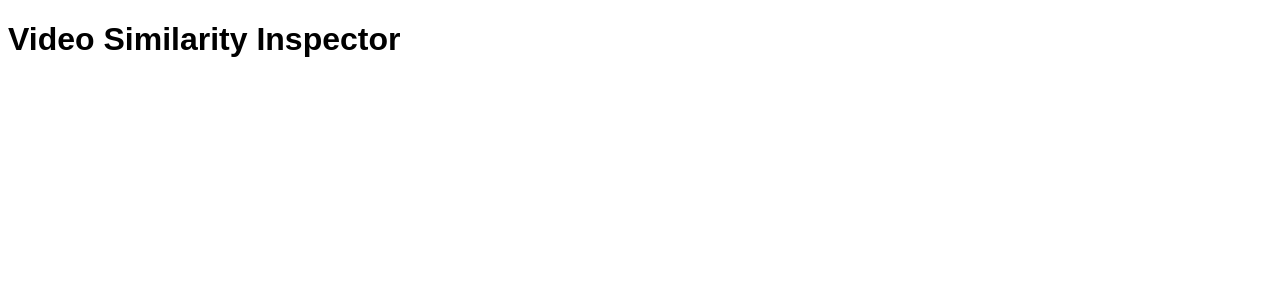
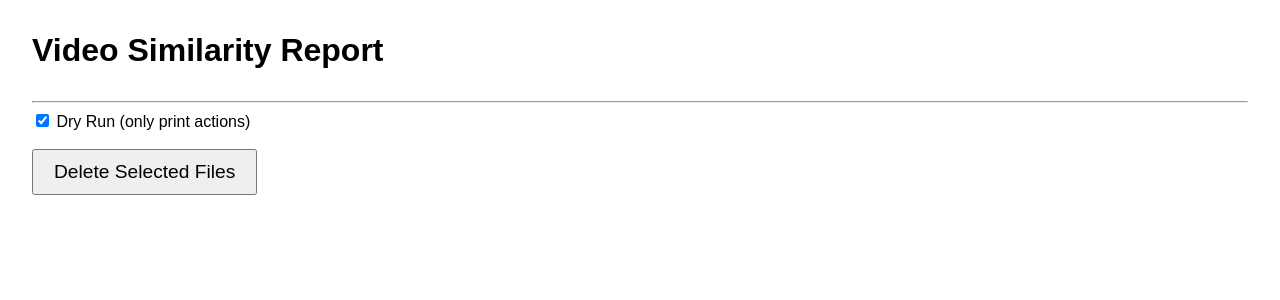
Before and after one commit to mostlyuseful/video-similarity, a FastAPI app: page / in a window 1280 px wide. Shown: the top 300 px of the page. Run offline with FastAPI, Linux system fonts and the light colour scheme.

Commit message:
feat: update thumbnail generation and enhance delete functionality in video similarity inspector

```diff
--- a/src/video_similarity/inspection.py
+++ b/src/video_similarity/inspection.py
@@ -19,12 +19,13 @@ import json
 import os
 import random
 import threading
+from concurrent.futures import ThreadPoolExecutor
 from pathlib import Path
 
 import cv2
 import numpy as np
 import typer
-from fastapi import FastAPI, Form, Request
+from fastapi import FastAPI, Request
 from fastapi.responses import FileResponse, HTMLResponse, RedirectResponse
 from fastapi.templating import Jinja2Templates
 from tqdm import tqdm
@@ -95,8 +96,8 @@ def generate_thumbnail(video_path: Path, video_id: str, thumb_index: int):
             cap.release()
             return None
 
-        # Generate all 23 thumbnails (0-2 for summary, 3-22 for detail)
-        for i in range(23):
+        # Generate all 13 thumbnails (0-2 for summary, 3-12 for detail)
+        for i in range(13):
             current_thumb_path = thumb_dir / f"{i}.jpg"
             if current_thumb_path.exists():
                 continue
@@ -108,23 +109,25 @@ def generate_thumbnail(video_path: Path, video_id: str, thumb_index: int):
                     frame_pos = int(frame_count * 0.5)  # Middle
                 else:
                     frame_pos = int(frame_count * 0.9)  # Near end
-            else:  # For the detail view, 20 thumbnails
-                frame_pos = int(frame_count * ((i - 3) / 19.0))
+            else:  # For the detail view, 10 thumbnails
+                frame_pos = int(frame_count * ((i - 3) / 9.0))
 
             cap.set(cv2.CAP_PROP_POS_FRAMES, frame_pos)
             ret, frame = cap.read()
 
+            thumbnail_width, thumbnail_height = (320, 180) # 16:9 aspect ratio
+
             if ret:
                 # First, resize the frame to a thumbnail size, keeping aspect ratio:
-                # Resize frame to fit within 128x128, keeping aspect ratio
+                # Resize frame to fit within thumbnail_size, keeping aspect ratio
                 h, w = frame.shape[:2]
-                scale = min(128 / w, 128 / h)
+                scale = min(thumbnail_width / w, thumbnail_height / h)
                 new_w, new_h = int(w * scale), int(h * scale)
                 resized = cv2.resize(frame, (new_w, new_h), interpolation=cv2.INTER_AREA)
-                # Place resized image on a 128x128 black canvas, centered
-                thumb = 255 * np.ones((128, 128, 3), dtype=np.uint8)
-                y_off = (128 - new_h) // 2
-                x_off = (128 - new_w) // 2
+                # Place resized image on a thumbnail canvas, centered
+                thumb = 255 * np.ones((thumbnail_height, thumbnail_width, 3), dtype=np.uint8)
+                y_off = (thumbnail_height - new_h) // 2
+                x_off = (thumbnail_width - new_w) // 2
                 thumb[y_off:y_off+new_h, x_off:x_off+new_w] = resized
                 # Then, convert the frame to JPEG format and save it:
                 cv2.imwrite(str(current_thumb_path), thumb)
@@ -138,24 +141,8 @@ def generate_thumbnail(video_path: Path, video_id: str, thumb_index: int):
 @app.get("/", response_class=HTMLResponse)
 async def read_root(request: Request):
     return templates.TemplateResponse(
-        "index.html.j2", {"request": request, "report": report_data}
-    )
-
-
-@app.get("/group/{group_index}", response_class=HTMLResponse)
-async def read_group(request: Request, group_index: int):
-    if 0 <= group_index < len(report_data):
-        group_details = report_data[group_index]
-    else:
-        group_details = None
-    return templates.TemplateResponse(
         "index.html.j2",
-        {
-            "request": request,
-            "report": report_data,
-            "group_details": group_details,
-            "group_index": group_index,
-        },
+        {"request": request, "report": report_data, "enumerate": enumerate},
     )
 
 
@@ -176,30 +163,52 @@ async def get_thumbnail(video_id: str, thumb_index: int):
 
 
 @app.post("/delete")
-async def delete_videos(
-    group_index: int = Form(...),
-    keep: str = Form(...),
-    dry_run: bool = Form(False),
-):
-    group = report_data[group_index]
+async def delete_videos(request: Request):
+    form_data = await request.form()
+    dry_run = "dry_run" in form_data
+
+    paths_to_delete_from_form = {key for key in form_data if key != "dry_run"}
     files_to_delete = []
-    for video in group:
-        if video["path"] != keep:
-            files_to_delete.append(Path(video["path"]))
+
+    for group in report_data:
+        group_paths = {video["path"] for video in group}
+        deletions_in_group = group_paths.intersection(paths_to_delete_from_form)
+
+        if not deletions_in_group:
+            continue
+
+        if len(deletions_in_group) == len(group_paths):
+            print(
+                "WARNING: All videos in a group were selected for deletion. "
+                "No action will be taken for this group:"
+            )
+            for path in sorted(list(group_paths)):
+                print(f"  - {path}")
+            continue
+
+        for path_str in deletions_in_group:
+            files_to_delete.append(Path(path_str))
 
     if dry_run:
         print("--- DRY RUN ---")
-        print(f"Keeping: {keep}")
-        for f in files_to_delete:
-            print(f"Would delete: {f}")
+        if files_to_delete:
+            print("Keeping all other files. Would delete:")
+            for f in files_to_delete:
+                print(f"  - {f}")
+        else:
+            print("No files marked for deletion.")
         print("-----------------")
     else:
-        for f in files_to_delete:
-            try:
-                print(f"Deleting: {f}")
-                f.unlink()
-            except OSError as e:
-                print(f"Error deleting {f}: {e}")
+        if files_to_delete:
+            print("Deleting files:")
+            for f in files_to_delete:
+                try:
+                    print(f"  - Deleting: {f}")
+                    f.unlink()
+                except OSError as e:
+                    print(f"    Error deleting {f}: {e}")
+        else:
+            print("No files marked for deletion.")
 
     # In a real app, you might want to remove the group from the report
     # and save the report back to disk. For this example, we just redirect.
@@ -222,14 +231,28 @@ def main(
         with report.open("r") as f:
             raw_data = json.load(f)
             for group in tqdm(raw_data, desc="Processing groups"):
+                if len(report_data) >= 10:
+                    typer.echo("Maximum number of groups reached (10). Stopping processing.", err=True)
+                    break
                 processed_group = []
-                for video_info in tqdm(group, desc="Computing video hashes", leave=False):
-                    path = Path(video_info["path"])
-                    if path.exists():
-                        video_id = get_video_id(path)
+                # Process videos in the group using a thread pool
+                with ThreadPoolExecutor(max_workers=10) as executor:
+                    # Create a list of futures for video processing
+                    futures = []
+                    for video_info in group:
+                        path = Path(video_info["path"])
+                        if path.exists():
+                            # Submit the get_video_id task to the thread pool
+                            future = executor.submit(get_video_id, path)
+                            futures.append((future, video_info))
+
+                    # Process completed futures with progress bar
+                    for future, video_info in tqdm(futures, desc="Computing video hashes", leave=False):
+                        video_id = future.result()
                         video_info["id"] = video_id
                         video_map[video_id] = video_info
                         processed_group.append(video_info)
+
                 if processed_group:
                     report_data.append(processed_group)
     else:
--- a/src/video_similarity/templates/index.html.j2
+++ b/src/video_similarity/templates/index.html.j2
@@ -2,55 +2,52 @@
 <html lang="en">
 <head>
     <meta charset="UTF-8">
-    <meta name="viewport" content="width=device-width, initial-scale=1.0">
     <title>Video Similarity Inspector</title>
     <style>
-        body { font-family: sans-serif; }
-        .group { border: 1px solid #ccc; padding: 10px; margin-bottom: 10px; }
-        .video-row { display: flex; align-items: center; margin-bottom: 5px; }
-        .thumbnails { display: flex; flex-wrap: wrap; }
-        .thumbnail { max-width: 200px; margin-right: 5px; }
+        body { font-family: sans-serif; margin: 2em; }
+        .group { border: 1px solid #ccc; padding: 1em; margin-bottom: 1em; border-radius: 5px; }
+        .video-row { display: flex; align-items: center; margin-bottom: 10px; }
+        .thumbnails { display: flex; flex-wrap: nowrap; overflow-x: auto; }
+        .thumbnail { width: 128px; height: 128px; margin-right: 5px; }
+        .video-info { margin-left: 1em; }
+        .delete-form { margin-top: 2em; }
+        .delete-button { padding: 10px 20px; font-size: 1.2em; cursor: pointer; }
     </style>
 </head>
 <body>
-    <h1>Video Similarity Inspector</h1>
-    <form action="/delete" method="post">
-        {% for group in report %}
+    <h1>Video Similarity Report</h1>
+
+    <form action="/delete" method="post" class="delete-form">
+        {% for i, group in enumerate(report) %}
         <div class="group">
-            <h2>Group {{ loop.index }}</h2>
+            <h2>Group {{ i + 1 }}</h2>
+            {% for video in group %}
             <div class="video-row">
-                <a href="/group/{{ loop.index0 }}">
-                    <img src="/thumbnail/{{ group[0].id }}/0" class="thumbnail">
-                    <img src="/thumbnail/{{ group[0].id }}/1" class="thumbnail">
-                    <img src="/thumbnail/{{ group[0].id }}/2" class="thumbnail">
-                </a>
+                <input type="checkbox" name="{{ video.path }}" value="true" id="delete_{{ i }}_{{ loop.index0 }}">
+                <div class="thumbnails">
+                    {% for thumb_idx in range(3, 13) %}
+                    <img src="/thumbnail/{{ video.id }}/{{ thumb_idx }}" alt="Thumbnail {{ thumb_idx }} for {{ video.path }}" class="thumbnail">
+                    {% endfor %}
+                </div>
+                <div class="video-info">
+                    <label for="delete_{{ i }}_{{ loop.index0 }}">
+                        <strong>Path:</strong> {{ video.path }}<br>
+                        <strong>Size:</strong> {{ "%.2f" | format(video.size / 1024 / 1024) }} MB
+                    </label>
+                </div>
             </div>
+            {% endfor %}
         </div>
         {% endfor %}
+
+        <hr>
+        <div>
+            <input type="checkbox" id="dry_run" name="dry_run" value="true" checked>
+            <label for="dry_run">Dry Run (only print actions)</label>
+        </div>
+        <br>
+        <button type="submit" class="delete-button">Delete Selected Files</button>
     </form>
 
-    {% if group_details %}
-    <h2>Group {{ group_index + 1 }} Details</h2>
-    <form action="/delete" method="post">
-        <input type="hidden" name="group_index" value="{{ group_index }}">
-        <table>
-            {% for video in group_details %}
-            <tr>
-                <td><input type="radio" name="keep" value="{{ video.path }}" {% if loop.first %}checked{% endif %}></td>
-                <td>{{ video.path }}</td>
-                <td>
-                    <div class="thumbnails">
-                        {% for i in range(20) %}
-                        <img src="/thumbnail/{{ video.id }}/{{ i }}" class="thumbnail">
-                        {% endfor %}
-                    </div>
-                </td>
-            </tr>
-            {% endfor %}
-        </table>
-        <button type="submit" name="dry_run" value="true">Dry Run</button>
-        <button type="submit">Delete</button>
-    </form>
-    {% endif %}
 </body>
 </html>
```
